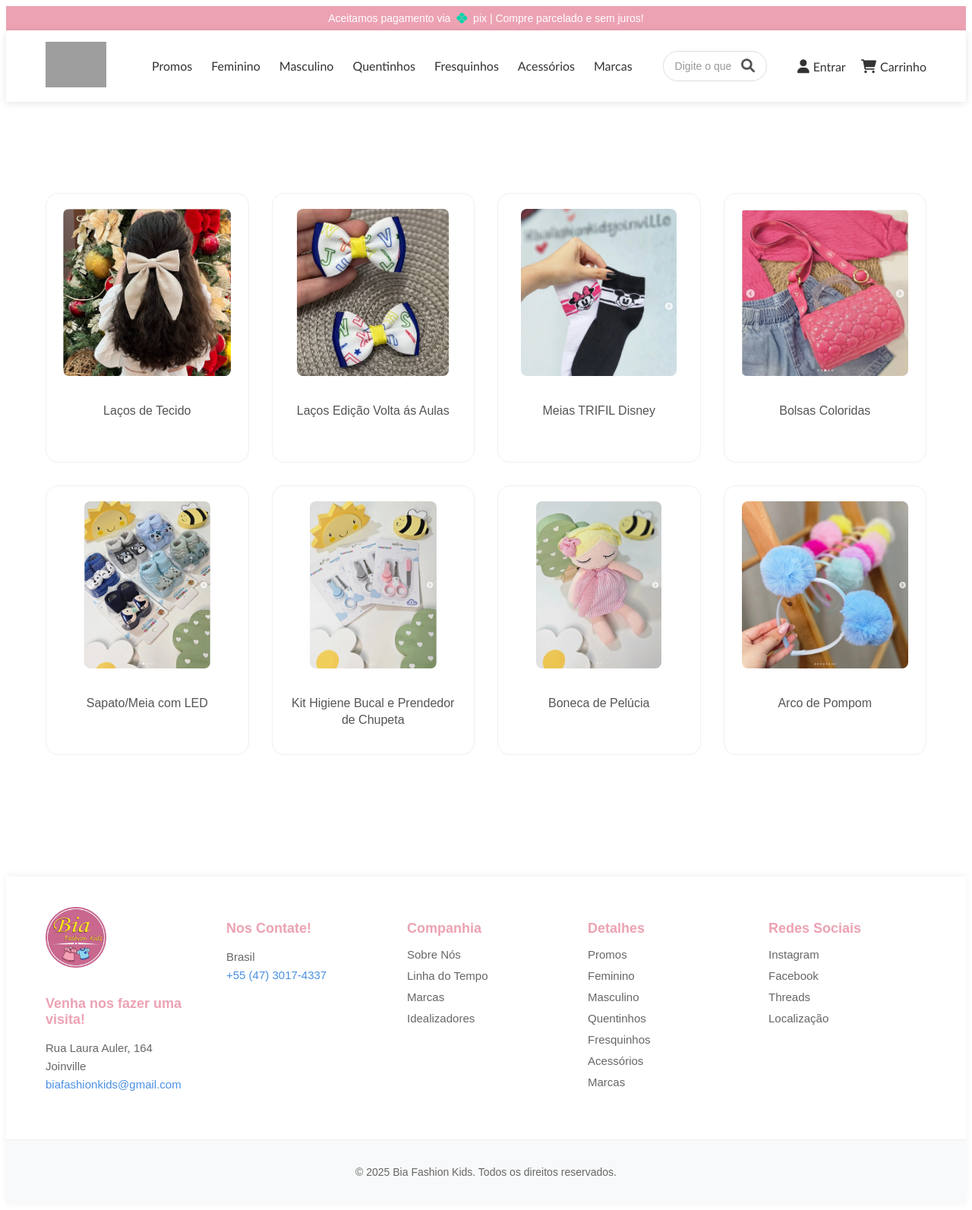
After one commit to fic-fabrica-de-software/projeto-pessoal-softbm, a PHP site: page /acessorios.php in a window 1280 px wide. The commit adds this page. Shown: the whole page at 76% size. Run offline with PHP 8.4, Linux system fonts and the light colour scheme; grey boxes are pictures that could not be loaded.

Commit message:
organizando página de acessórios

```diff
--- /dev/null
+++ b/acessorios.php
@@ -0,0 +1,48 @@
+<?php include 'src/templates/header.php'; ?>
+<link rel="stylesheet" href="src/templates/style_index.css">
+<main>
+    </section> <!--Section de images de roupas tops-->
+    <section class="product-section">
+        <div class="tshirt-sections"> <a href="ModeloProduto.php">
+                <div class="tshirt-photos"> <img src="src/images/imgs-produto/acessorios1.png">
+                    <p>Laços de Tecido </p>
+                </div>
+            </a> <a href="">
+                <div class="tshirt-photos"> <img
+                        src="src/images/imgs-produto/acessorios2.png">
+                    <p>Laços Edição Volta ás Aulas </p>
+                </div>
+            </a> <a href="">
+                <div class="tshirt-photos"> <img
+                        src="src/images/imgs-produto/acessorios3.png">
+                    <p>Meias TRIFIL Disney  </p>
+                </div>
+            </a> <a href="">
+                <div class="tshirt-photos"> <img
+                        src="src/images/imgs-produto/acessorios4.png">
+                    <p>Bolsas Coloridas </p>
+                </div>
+            </a> <a href="">
+                <div class="tshirt-photos"> <img
+                        src="src/images/imgs-produto/acessorios5.png">
+                    <p>Sapato/Meia com LED </p>
+                </div>
+            </a> <a href="">
+                <div class="tshirt-photos"> <img
+                        src="src/images/imgs-produto/acessorios6.png">
+                    <p>Kit Higiene Bucal e Prendedor de Chupeta</p>
+                </div>
+            </a> <a href="">
+                <div class="tshirt-photos"> <img
+                        src="src/images/imgs-produto/acessorios7.png">
+                    <p>Boneca de Pelúcia</p>
+                </div>
+            </a> <a href="">
+                <div class="tshirt-photos"> <img
+                        src="src/images/imgs-produto/acessorios8.png">
+                    <p>Arco de Pompom</p>
+                </div>
+            </a> </div>
+    </section>
+</main>
+<?php include 'src/templates/footer.php'; ?>
--- a/src/templates/footer.php
+++ b/src/templates/footer.php
@@ -31,9 +31,9 @@
                 <li><a href="promos.php">Promos</a></li>
                 <li><a href="#">Feminino</a></li>
                 <li><a href="#">Masculino</a></li>
-                <li><a href="#">Quentinhos</a></li>
-                <li><a href="#">Fresquinhos</a></li>
-                <li><a href="#">Acessórios</a></li>
+                <li><a href="quentinhos.php">Quentinhos</a></li>
+                <li><a href="fresquinhos.php">Fresquinhos</a></li>
+                <li><a href="acessorios.php">Acessórios</a></li>
                 <li><a href="marcas.php">Marcas</a></li>
             </ul>
         </div>
--- a/src/templates/header.php
+++ b/src/templates/header.php
@@ -39,7 +39,7 @@
                         <li><a href="#">Masculino</a></li>
                         <li><a href="quentinhos.php">Quentinhos</a></li>
                         <li><a href="fresquinhos.php">Fresquinhos</a></li>
-                        <li><a href="#">Acessórios</a></li>
+                        <li><a href="acessorios.php">Acessórios</a></li>
                         <li><a href="marcas.php">Marcas</a></li>
                     </ul>
                 </nav>
```
Also changed, not shown: src/images/imgs-produto/acessorios6.png (added), src/images/imgs-produto/acessorios7.png (added), src/images/imgs-produto/acessorios8.png (added).
